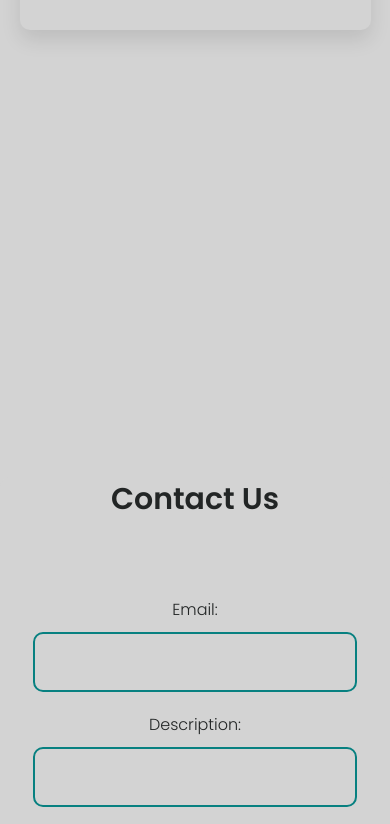
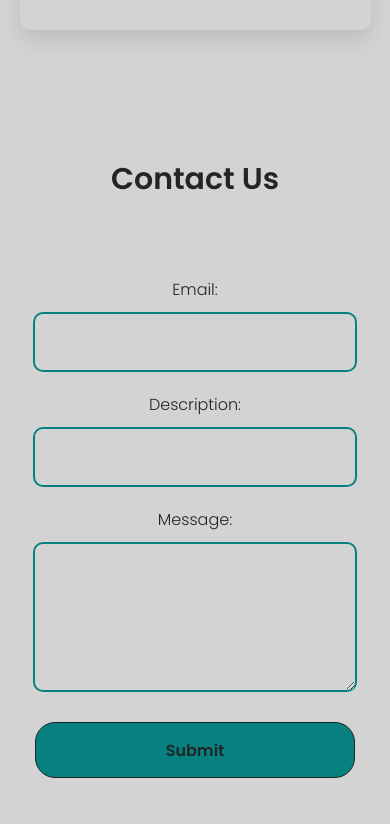
Before and after one commit to Ahsnd/Myportfolio, a plain HTML site: page index.html in a window 390 px wide. Shown: the part 3804-4628 px from the top of the page. Drawn offline with nearby package versions, Linux system fonts and the light colour scheme.

Commit message:
Update style.css

```diff
--- a/src/style.css
+++ b/src/style.css
@@ -450,7 +450,7 @@ textarea {
     font-size: 30px;
   }
   .form {
-    margin-top: 120rem;
+    margin-top: 100rem;
     padding-top: 40px;
   }
 
```
